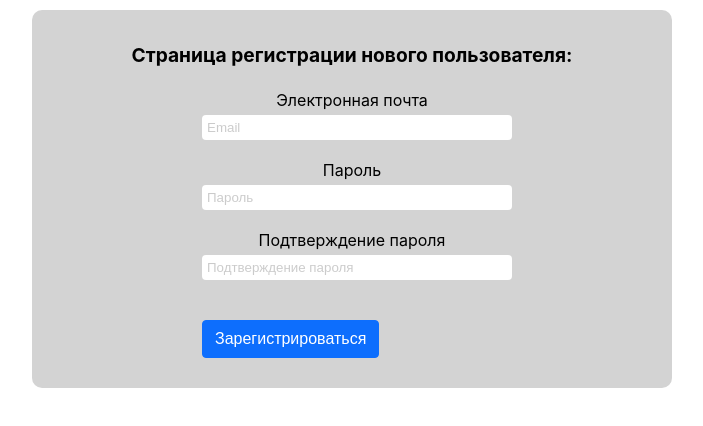
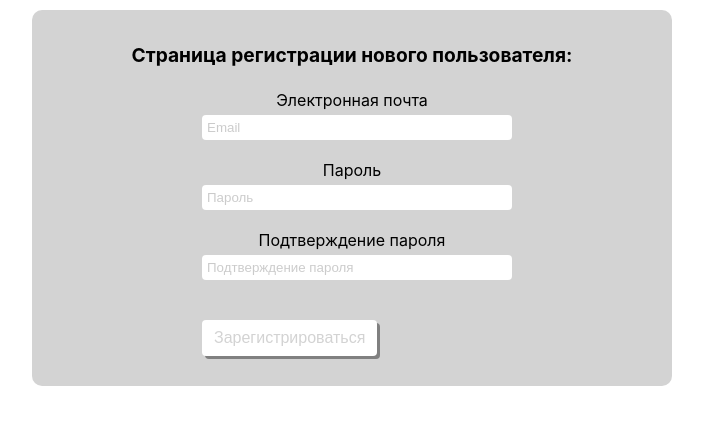
Before and after one commit to NikolausA/react-app, a React (Create React App) app: page / in a window 1280 px wide. Shown: the top 426 px of the page, without its empty margins (288-991 px from the left). Built offline with nearby package versions, Linux system fonts and the light colour scheme.

Commit message:
fix button activation

```diff
--- a/src/App.js
+++ b/src/App.js
@@ -32,8 +32,6 @@ export const App = () => {
 					setEmailError(
 						'Введенное значение не соответствует электронной почте',
 					);
-				} else {
-					setEmailError('');
 				}
 				break;
 			case 'password':
@@ -43,15 +41,11 @@ export const App = () => {
 					setPasswordError(
 						'Пароль должен содержать не менее одной строчной, заглавной буквы, цифры и специального символа. Длина пароля от 8 до 15 символов',
 					);
-				} else {
-					setPasswordError('');
 				}
 				break;
 			case 'confirmation':
 				if (target.value !== password) {
-					setConfirmationError('Не совпадает со значение в строке пароль');
-				} else {
-					setConfirmationError('');
+					setConfirmationError('Не совпадает со значение в поле пароль');
 				}
 				break;
 			default:
@@ -119,13 +113,15 @@ export const App = () => {
 					name="confirmation"
 					placeholder="Подтверждение пароля"
 					onChange={onChange}
+					onBlur={onBlur}
+					disabled={!email || emailError || !password || passwordError}
 				/>
 				{confirmationError && (
 					<span className={styles.inputError}>{confirmationError}</span>
 				)}
 				<button
 					className={styles.buttonSubmit}
-					disabled={!!emailError || !!passwordError || !!confirmationError}
+					disabled={!confirmation || password !== confirmation}
 					type="submit"
 				>
 					Зарегистрироваться
--- a/src/App.module.css
+++ b/src/App.module.css
@@ -66,11 +66,18 @@
 	text-decoration: none;
 	vertical-align: middle;
 	cursor: pointer;
-	user-select: none;
-	background-color: #0d6efd;
-	border: 1px solid #0d6efd;
+	background-color: #210dfd;
+	border: none;
 	padding: 0.375rem 0.75rem;
 	width: fit-content;
 	font-size: 1rem;
 	border-radius: 0.25rem;
+	box-shadow: 3px 3px 0 0 grey;
 }
+
+.buttonSubmit:disabled {
+	background-color: #fff;
+	color: lightgray;
+	border: none;
+	box-shadow: 3px 3px 0 0 grey;
+}
```
